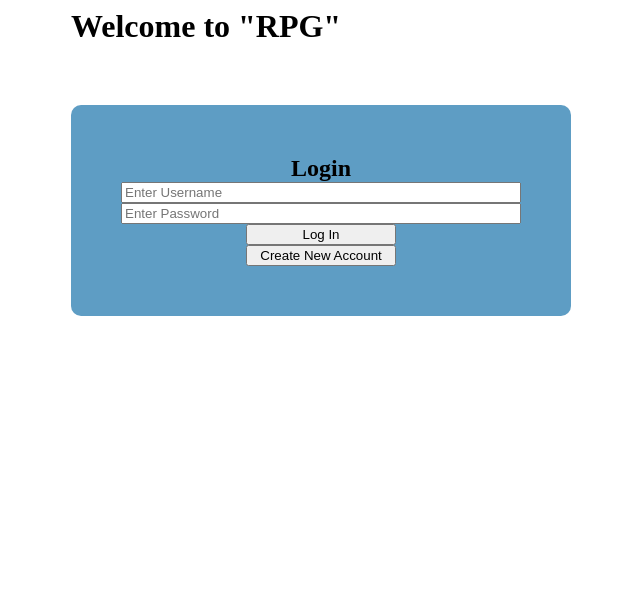
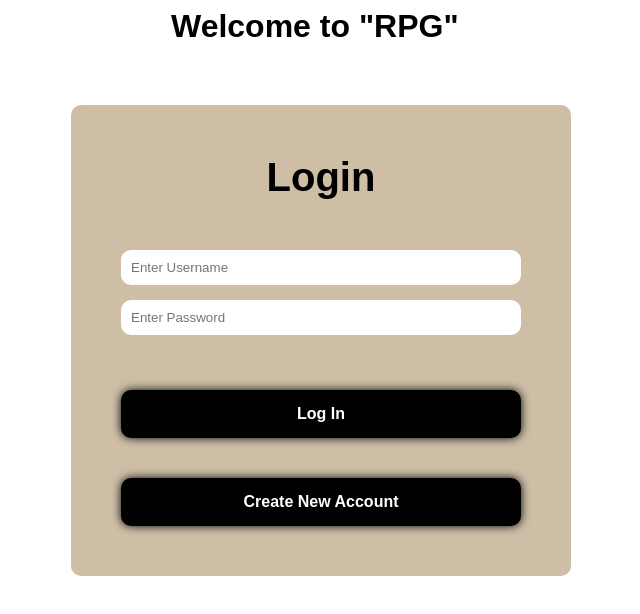
Before and after one commit to juwan8532/rpgGame, a plain HTML site: page index.html in a window 1280 px wide. Shown: the whole page, without its empty margins (319-959 px from the left). Drawn offline with Linux system fonts and the light colour scheme.

Commit message:
Finished login form

```diff
--- a/index.css
+++ b/index.css
@@ -1,22 +1,48 @@
+* {
+	Font-Family: Sans-Serif;
+}
 
-#title{
-    width: 500px;
+
+body {
+	display:flex;
+	flex-direction: column;
+	align-items: center;
+}
+
+ #title{
+    width: 300px;
     margin: auto;
 }
 
 #login{
-    margin:auto;
+    text-align: center;
+    font-size: 40px;
+	margin: 0 0 50px 0;
+	color:rgb(0, 0, 0);
+	font-weight: bold;
 }
 
-#loginButton{
+/* #loginButton{
     width: 150px;
     margin: auto;
-    /* -------------cant make button center ---------*/
-}
+} */
 
-#createButton{
+/* #createButton{
     width: 150px;
     margin: auto;
+} */
+
+button {
+	border: none;
+	outline: none;
+	padding: 15px;
+	background: black;
+	color: white;
+	border-radius: 10px;
+	box-shadow: 0 0 10px rgb(0, 0, 0);
+	margin-top: 40px;
+	font-size: 16px;
+	font-weight: bold;
 }
 
 form {
@@ -24,7 +50,15 @@ form {
 	flex-direction: column;
 	width: 400px;
 	margin: 60px auto;
-	background: rgb(94, 157, 196);
+	background: rgb(206, 190, 166);
 	padding: 50px;
 	border-radius: 10px;
 }
+
+input {
+	outline: none;
+	border: none;
+	padding: 10px;
+	margin-bottom: 15px;
+	border-radius: 10px;
+}
--- a/index.js
+++ b/index.js
@@ -61,28 +61,28 @@ window.addEventListener('DOMContentLoaded', (event) => {
         setType(){
 
             if(this.type == 'mage'){
-                this.abilities = ['fireBlast', 'arcaneBlast'];
+                this.abilities = ['fireBlast', 'arcaneBlast', 'basic'];
                 this.abilityPower += 10;
                 this.offense += 2;
                 this.defense += 4;
             }
 
             if(this.type == 'knight'){
-                this.abilities = ['strike', 'stab'];
+                this.abilities = ['strike', 'stab', 'basic'];
                 this.abilityPower += 2;
                 this.offense += 7;
                 this.defense += 7;
             }
 
             if(this.type == 'elf'){
-                this.abilities = ['heal', 'naturesRevenge'];
+                this.abilities = ['heal', 'naturesRevenge', 'basic'];
                 this.abilityPower += 7;
                 this.offense += 3;
                 this.defense += 3;
             }
 
             if(this.type == 'rogue'){
-                this.abilities = ['swiftStrike', 'counterStrike'];
+                this.abilities = ['swiftStrike', 'counterStrike', 'basic'];
                 this.abilityPower += 5;
                 this.offense += 5;
                 this.defense += 6;
@@ -91,6 +91,21 @@ window.addEventListener('DOMContentLoaded', (event) => {
 
     }
 
+    const loginButton = document.getElementById('loginButton');
+    const createButton = document.getElementById('createButton');
+    const userName = document.getElementById('userName');
+    const userPassword = document.getElementById('userPassword');
+    const isValid = () =>{
+
+    }
+    loginButton.addEventListener('click', (event) =>{
+        //if passes login we launch game
+    })
+
+    createButton.addEventListener('click', (event) => {
+        //taken to the crate player screen
+    })
+
     let juwan = new Player('juwan', 'mage')
     juwan.setType();
     console.log(juwan)
```
